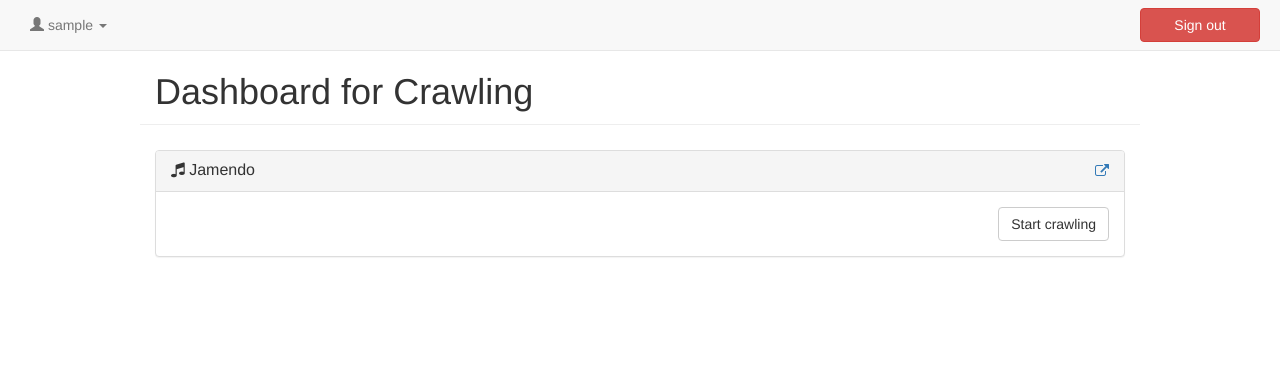
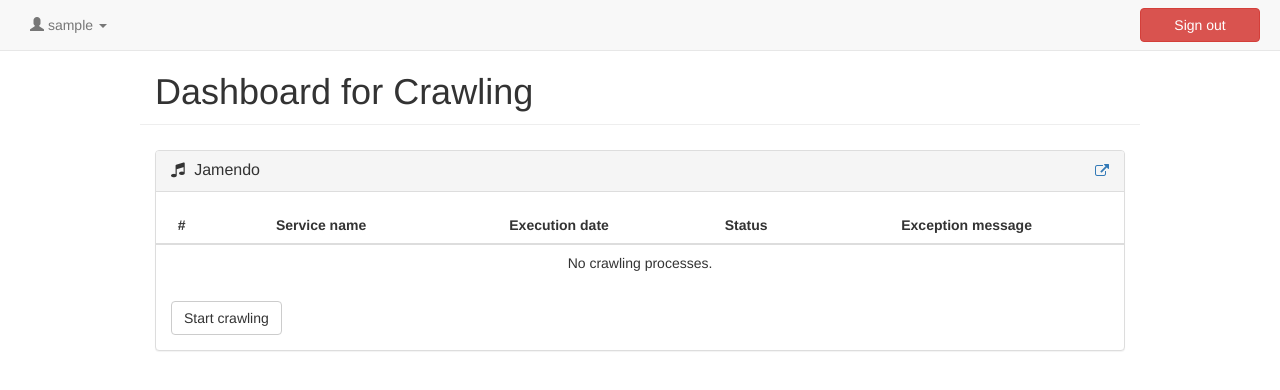
Before and after one commit to markainick/ccshuffle, a Django app: page /crawler/ in a window 1280 px wide. Shown: the top 390 px of the page. Run offline with Django 3.2, Linux system fonts and the light colour scheme; the visitor is signed in with stand-in values (Sample User, id 1); data that the repository does not hold is empty; some libraries are stand-ins or nearby versions.

Commit message:
Added crawling process history to the dashboard.

```diff
--- a/shuffle/views.py
+++ b/shuffle/views.py
@@ -20,6 +20,7 @@ from django.template import RequestContext
 from django.views import generic
 from .forms import LoginForm, RegistrationForm
 from .searchengine import JamendoSearchEngine
+from .models import CrawlingProcess
 
 import logging
 
@@ -125,6 +126,14 @@ class CrawlerPageView(generic.TemplateView):
     """ This class represents the page view for starting the crawling process as well as showing the process. """
     template_name = 'crawler.html'
 
+    def get_context_data(self, **kwargs):
+        context = super(type(self), self).get_context_data(**kwargs)
+        context['jamendo_cp_list'] = CrawlingProcess.objects.filter(service=CrawlingProcess.Service_Jamendo)
+        context['soundcloud_cp_list'] = CrawlingProcess.objects.filter(service=CrawlingProcess.Service_Soundcloud)
+        context['ccmixter_cp_list'] = CrawlingProcess.objects.filter(service=CrawlingProcess.Service_CCMixter)
+        context['general_cp_list'] = CrawlingProcess.objects.filter(service=CrawlingProcess.Service_General)
+        return context
+
     def get(self, request, *args, **kwargs):
         if request.user is None or not request.user.is_authenticated():
             return redirect('%s?next=%s' % (reverse_lazy('signin'), request.path))
@@ -139,9 +148,10 @@ class CrawlerPageView(generic.TemplateView):
 
     def handle_ajax_request(self, request):
         """
+        Handle ajax requests.
 
-        :param request:
-        :return:
+        :param request: the request object.
+        :return: the http response to the ajax requests.
         """
         logger.debug('%s: Ajax request' % self.__class__.__name__)
         logger.debug('%s' % request.GET)
@@ -149,8 +159,7 @@ class CrawlerPageView(generic.TemplateView):
         if 'command' in ajax_data:
             if ajax_data['command'] == 'start-jamendo-crawl':
                 try:
-                    jamendo_engine = JamendoSearchEngine()
-                    return HttpResponse(jamendo_engine.crawl(), status=200)
+                    return HttpResponse(JamendoSearchEngine().crawl(), status=200)
                 except BaseException as e:
                     return HttpResponse('During the crawling an error occurred (%s)' % e, status=500)
             else:
--- a/static/css/ccshuffle-dashboard-crawling.min.css
+++ b/static/css/ccshuffle-dashboard-crawling.min.css
@@ -13,3 +13,6 @@
  *  MERCHANTABILITY or FITNESS FOR A PARTICULAR PURPOSE.  See the
  *  GNU General Public License for more details.
  */#dashboard{max-width:1000px;max-width:100rem;min-height:350px;min-height:35rem}#dashboard .header{padding:2px 0 2px 15px;padding:.2rem 0rem .2rem 1.5rem;margin-bottom:25px;margin-bottom:2.5rem;border-bottom:1px solid #eee}
+#dashboard .panel .panel-title i{margin-right:5px;margin-right:.5rem}#dashboard .panel table td,#dashboard .panel table th{text-align:center}#dashboard .panel .table-collapse-link{cursor:pointer;text-decoration:none;margin-right:10px;margin-right:1rem}
+#dashboard .panel .table-collapse-link:before{content:'Hide entries' !important}#dashboard .panel .table-collapse-link:after{position:relative;top:1px;display:inline-block;font-family:'Glyphicons Halflings';font-style:normal;font-weight:normal;line-height:1;content:'\e253' !important}
+#dashboard .panel .table-collapse-link[aria-expanded="false"]:before{content:'Show all entries' !important}#dashboard .panel .table-collapse-link[aria-expanded="false"]:after{position:relative;top:1px;display:inline-block;font-family:'Glyphicons Halflings';font-style:normal;font-weight:normal;line-height:1;content:'\e252' !important}
--- a/static/js/ccshuffle-dashboard-crawling.js
+++ b/static/js/ccshuffle-dashboard-crawling.js
@@ -23,19 +23,15 @@ function Dashboard() {
     /**
      * Starts the crawling process for the jamendo service.
      */
-    this.crawl_jamendo = function () {
+    this.crawl_jamendo = function (success_cb, error_cb) {
         $.ajax({
             type: 'GET',
             url: this.ajax_request_url,
             data: {
                 'command': 'start-jamendo-crawl'
             },
-            success: function (data) {
-                console.log(data)
-            },
-            error: function (jqXHR, textStatus, errorThrown) {
-                console.log('An error (' + errorThrown + ') occurred for the \'start jamendo crawling\' request !');
-            }
+            success: success_cb,
+            error: error_cb
         });
     };
 }
@@ -47,8 +43,26 @@ $(document).ready(function () {
     // Init dashboard
     dashboard.init();
 
+    // Click handler for the start-jamendo-crawling button.
     $('#start-jamendo-crawling').click(function () {
-        console.log('User wants to start the jamendo crawling process.');
-        dashboard.crawl_jamendo();
+        $(this).attr('disabled', 'disabled');
+        dashboard.crawl_jamendo(function (data) {
+            console.log(data);
+            $(this).removeAttr('disabled');
+        }, function (jqXHR, textStatus, errorThrown) {
+            console.log('An error (' + errorThrown + ') occurred for the \'start jamendo crawling\' request !');
+            $(this).removeAttr('disabled');
+        });
     });
+    // If the jamendo collapse link is clicked, flip the icon and change the text.
+    /*$(document).on('shown.bs.collapse', function () {
+     console.log('Link table collapse !');
+     $(this).removeClass('not-collapsed');
+     $(this).addClass('already-collapsed');
+     });
+     $(document).on('hide.bs.collapse', function () {
+     console.log('Hide table collapse !');
+     $(this).removeClass('already-collapsed');
+     $(this).addClass('not-collapsed');
+     });*/
 });
--- a/static/less/ccshuffle-dashboard-crawling.less
+++ b/static/less/ccshuffle-dashboard-crawling.less
@@ -25,4 +25,58 @@
     .margin-bottom(2.5);
     border-bottom: 1px solid #eeeeee;
   }
+
+  .panel {
+
+    .panel-title {
+      i {
+        .margin-right(0.5);
+      }
+    }
+
+    table {
+      td, th {
+        text-align: center;
+      }
+    }
+
+    .table-collapse-link {
+      cursor: pointer;
+      text-decoration: none;
+      .margin-right(1);
+
+      &:before {
+        content: 'Hide entries' !important;
+      }
+
+      &:after {
+        position: relative;
+        top: 1px;
+        display: inline-block;
+        font-family: 'Glyphicons Halflings';
+        font-style: normal;
+        font-weight: normal;
+        line-height: 1;
+        content: '\e253' !important;
+      }
+    }
+
+    .table-collapse-link[aria-expanded="false"] {
+      &:before {
+        content: 'Show all entries' !important;
+      }
+
+      &:after {
+        position: relative;
+        top: 1px;
+        display: inline-block;
+        font-family: 'Glyphicons Halflings';
+        font-style: normal;
+        font-weight: normal;
+        line-height: 1;
+        content: '\e252' !important;
+      }
+    }
+
+  }
 }
--- a/static/less/mixins.less
+++ b/static/less/mixins.less
@@ -91,6 +91,13 @@
   margin-bottom: ~"@{lower}rem";
 }
 
+// Margin only for right with the unit rem and px as fallback.
+.margin-right(@right) {
+  @pxRight: (@right *10);
+  margin-right: ~"@{pxRight}px";
+  margin-right: ~"@{right}rem";
+}
+
 // Margin for all sides with the unit rem and px as fallback.
 .margin(@upper, @right, @lower, @left) {
   @pxUpper: (@upper * 10);
--- a/templates/crawler.html
+++ b/templates/crawler.html
@@ -16,9 +16,10 @@
 {% block content %}
     <div id="content">
         <div id="dashboard" class="container">
-            <div class="row header">
+            <header class="row header">
                 <h1>Dashboard for Crawling</h1>
-            </div>
+            </header>
+            <section id="jamendo-crawling-section">
                 <div class="row">
                     <div class="col-xs-12">
                         <div class="panel panel-default">
@@ -37,12 +38,53 @@
                             </div>
                             <div class="panel-body">
                                 <div class="row">
-                                <!-- TODO Table of past crawling procedures and statistics -->
+
                                 </div>
                                 <div class="row">
-                                <div class="col-xs-4 pull-right">
+                                    <table id="jamendo-cp-table" class="table">
+                                        <thead>
+                                        <tr class="text-center">
+                                            <th>#</th>
+                                            <th>Service name</th>
+                                            <th>Execution date</th>
+                                            <th>Status</th>
+                                            <th>Exception message</th>
+                                        </tr>
+                                        </thead>
+                                        <tbody>
+                                        {% if jamendo_cp_list %}
+                                            {% for entry in jamendo_cp_list %}
+                                                {% if forloop.counter == 5 %}
+                                                    </tbody>
+                                                    <tbody id="jamendo-cp-table-collapse" class="collapse">
+                                                {% endif %}
+                                                <tr {% if entry.status == 'Failed' %} class="failed-row" {% endif %}>
+                                                    <td>{{ forloop.counter }}</td>
+                                                    <td>{{ entry.service }}</td>
+                                                    <td>{{ entry.execution_date|date:"D d M Y -  H:i" }}</td>
+                                                    <td>{{ entry.status }}</td>
+                                                    <td>{{ entry.exception }}</td>
+                                                </tr>
+                                            {% endfor %}
+                                        {% else %}
+                                            <tr>
+                                                <td colspan="5" class="text-center">No crawling processes.</td>
+                                            </tr>
+                                        {% endif %}
+                                        </tbody>
+                                    </table>
+                                </div>
+                                {% if  jamendo_cp_list.count >= 5 %}
+                                    <div class="row">
+                                        <a class="table-collapse-link pull-right" data-toggle="collapse"
+                                           data-target="#jamendo-cp-table-collapse" aria-expanded="false">
+                                        </a>
+                                    </div>
+                                {% endif %}
+                                <div class="row">
+                                    <div class="col-xs-4 pull-left">
                                         <button id="start-jamendo-crawling" type="button"
-                                            class="btn btn-default pull-right"> Start crawling
+                                                class="btn btn-default pull-left"> Start crawling
                                         </button>
                                     </div>
                                 </div>
@@ -50,6 +92,10 @@
                         </div>
                     </div>
                 </div>
+            </section>
+            <section id="soundcloud-crawling-section">
+
+            </section>
         </div>
     </div>
 {% endblock content %}
```
Also changed, not shown: static/css/ccshuffle-dashboard-crawling.css (+40 -0 lines). Lines whose indentation alone changed are shown as unchanged.
